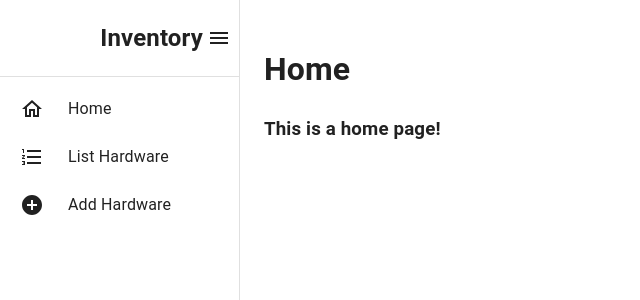
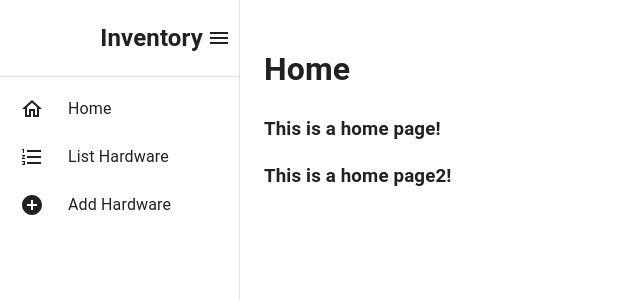
Before and after one commit to rutvik-rana06/InventoryManagement, a React (Create React App) app: page / in a window 1280 px wide. Shown: the top 300 px of the page, without its empty margins (0-640 px from the left). Built offline with nearby package versions, Linux system fonts and the light colour scheme; no server answers.

Commit message:
fix: Improved code

```diff
--- a/src/components/Home.js
+++ b/src/components/Home.js
@@ -12,6 +12,8 @@ const Home = () => {
 
         <h1>Home</h1>
         <h3>This is a home page!</h3>
+        <h3>This is a home page2!</h3>
+
       </Box>
 
      </Box>
```
